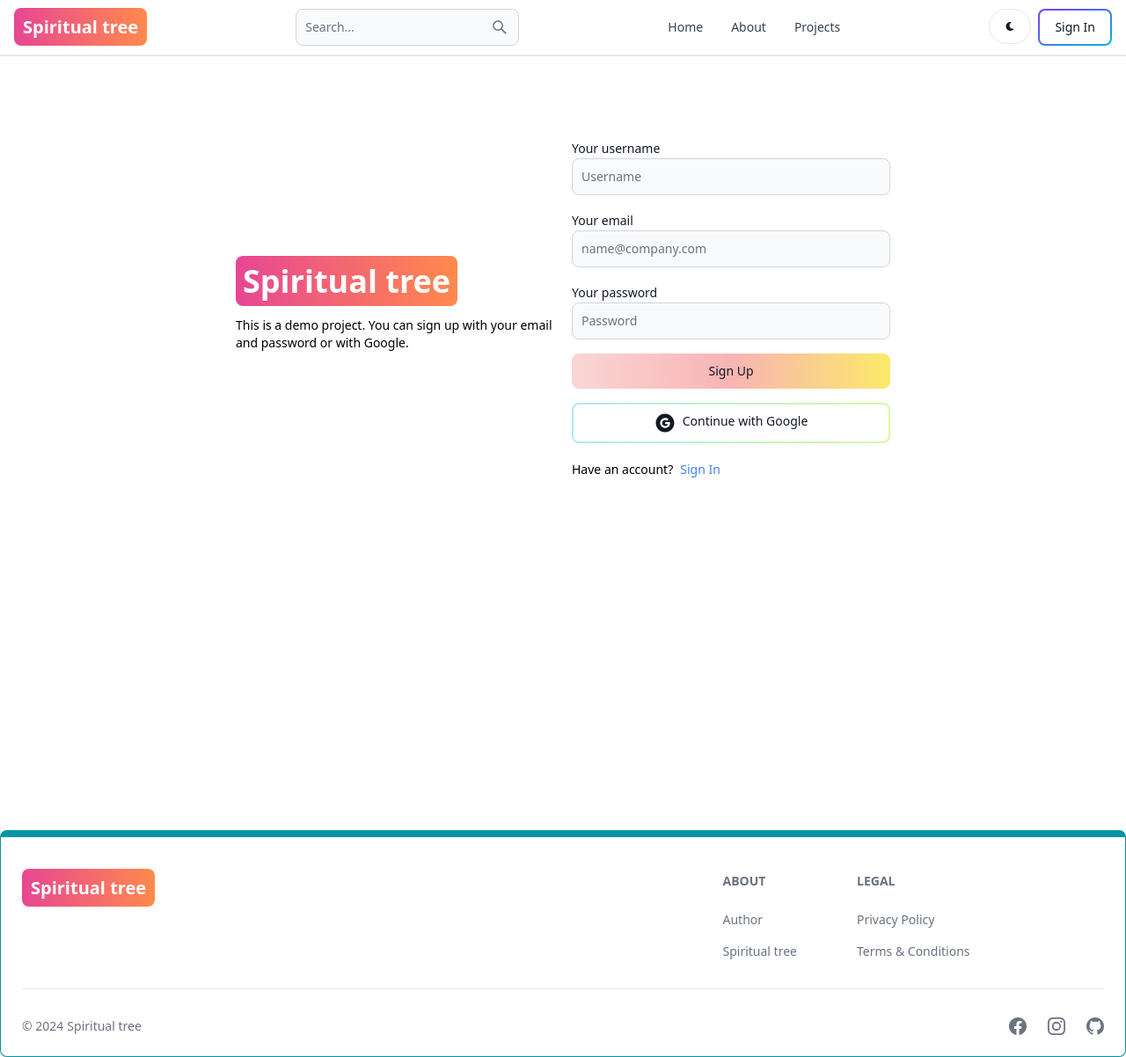
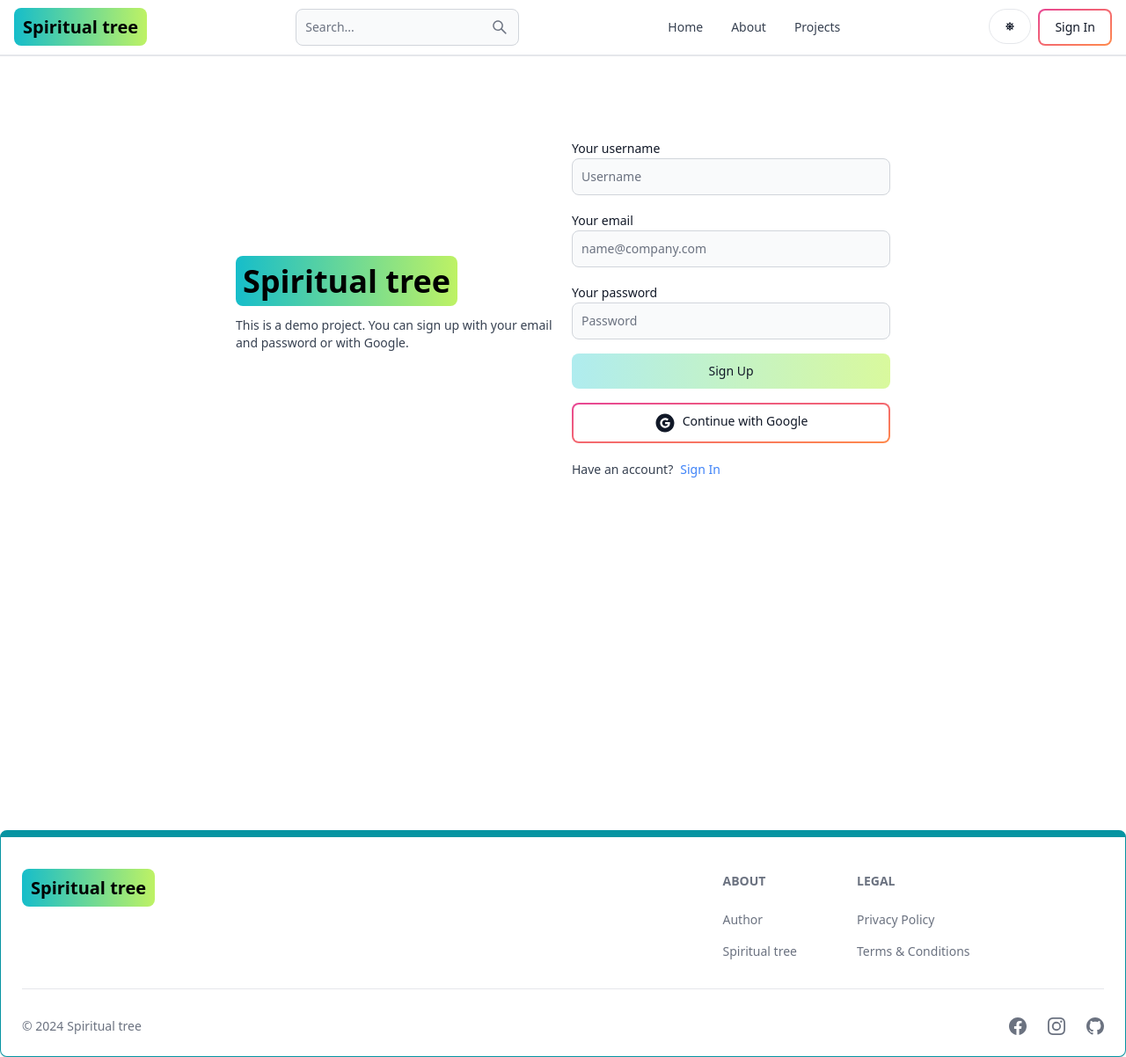
Before and after one commit to Krish-Gujarati/blogApp, a React (Vite) app in the folder client/: page /sign-up in a window 1280 px wide. Shown: the whole page at 88% size. Built offline with nearby package versions, Linux system fonts and the light colour scheme; no server answers.

Commit message:
Dark mode functionality

```diff
--- a/client/package.json
+++ b/client/package.json
@@ -14,6 +14,7 @@
     "firebase": "^10.12.2",
     "flowbite-react": "^0.9.0",
     "react": "^18.2.0",
+    "react-circular-progressbar": "^2.1.0",
     "react-dom": "^18.2.0",
     "react-icons": "^5.2.1",
     "react-redux": "^9.1.2",
--- a/client/src/components/Footer.jsx
+++ b/client/src/components/Footer.jsx
@@ -10,12 +10,13 @@ export default function FooterCom() {
           <div className="mt-5">
             <Link
               to="/"
-              className="self-center whitespace-nowrap text-lg sm:text-xl font-semibold dark:text-white"
+              className="self-center whitespace-nowrap text-lg sm:text-xl font-bold dark:text-white"
             >
               <span
-                className="px-2.5 py-2 bg-gradient-to-r from-pink-500
-        to-orange-400
-        rounded-lg  text-white"
+                className="px-2.5 py-2 bg-gradient-to-r from-teal-400
+        to-lime-300
+        rounded-lg"
+                style={{ color: "black" }}
               >
                 Spiritual tree
               </span>
@@ -25,11 +26,7 @@ export default function FooterCom() {
             <div>
               <Footer.Title title="About" />
               <Footer.LinkGroup col>
-                <Footer.Link
-                  href="https://www.100jsprojects.com"
-                  target="_blank"
-                  rel="noopener noreferrer"
-                >
+                <Footer.Link href="/" target="_blank" rel="noopener noreferrer">
                   Author
                 </Footer.Link>
                 <Footer.Link
--- a/client/src/components/Header.jsx
+++ b/client/src/components/Header.jsx
@@ -1,27 +1,30 @@
 import { Avatar, Button, Dropdown, Navbar, TextInput } from "flowbite-react";
 import { Link, useLocation } from "react-router-dom";
 import { AiOutlineSearch } from "react-icons/ai";
-import { FaMoon } from "react-icons/fa";
-import { useSelector } from "react-redux";
+import { FaMoon, FaSun } from "react-icons/fa";
+import { useSelector, useDispatch } from "react-redux";
+import { toggleTheme } from "../redux/theme/themeSlice";
 
 export default function Header() {
   const path = useLocation().pathname;
+  const dispatch = useDispatch();
   const { currentUser } = useSelector((state) => state.user);
+  const { theme } = useSelector((state) => state.theme);
   return (
     <Navbar className="border-b-2">
       <Link
         to="/"
-        className="self-center whitespace-nowrap text-sm sm:text-xl font-semibold dark:text-white"
+        className="self-center whitespace-nowrap text-sm sm:text-xl font-bold dark:text-white"
       >
         <span
-          className="px-2.5 py-2 bg-gradient-to-r from-pink-500
-        to-orange-400
-        rounded-lg  text-white"
+          className="px-2.5 py-2 bg-gradient-to-r from-teal-400
+        to-lime-300
+        rounded-lg"
+          style={{ color: "black" }}
         >
           Spiritual tree
         </span>
       </Link>
-
       <form>
         <TextInput
           type="text"
@@ -34,8 +37,13 @@ export default function Header() {
         <AiOutlineSearch />
       </Button>
       <div className="flex gap-2 md:order-2">
-        <Button className="w-12 h-10 hidden sm:inline" color="gray" pill>
-          <FaMoon />
+        <Button
+          className="w-12 h-10 hidden sm:inline"
+          color="gray"
+          pill
+          onClick={() => dispatch(toggleTheme())}
+        >
+          {theme === "light" ? <FaSun /> : <FaMoon />}
         </Button>
         {currentUser ? (
           <Dropdown
@@ -59,7 +67,7 @@ export default function Header() {
           </Dropdown>
         ) : (
           <Link to="/sign-in">
-            <Button gradientDuoTone="purpleToBlue" outline>
+            <Button gradientDuoTone="pinkToOrange" outline>
               Sign In
             </Button>
           </Link>
--- a/client/src/components/OAuth.jsx
+++ b/client/src/components/OAuth.jsx
@@ -36,7 +36,7 @@ export default function OAuth() {
   return (
     <Button
       type="button"
-      gradientDuoTone="tealToLime"
+      gradientDuoTone="pinkToOrange"
       outline
       onClick={handleGoogleClick}
     >
--- /dev/null
+++ b/client/src/components/ThemeProvider.jsx
@@ -0,0 +1,12 @@
+import { useSelector } from "react-redux";
+
+export default function ThemeProvider({ children }) {
+  const { theme } = useSelector((state) => state.theme);
+  return (
+    <div className={theme}>
+      <div className="bg-white text-gray-700 dark:text-gray-200 dark:bg-[rgb(16,23,42)] min-h-screen">
+        {children}
+      </div>
+    </div>
+  );
+}
--- a/client/src/main.jsx
+++ b/client/src/main.jsx
@@ -5,11 +5,14 @@ import "./index.css";
 import { store, persistor } from "./redux/store.js";
 import { Provider } from "react-redux";
 import { PersistGate } from "redux-persist/integration/react";
+import ThemeProvider from "./components/ThemeProvider.jsx";
 
 ReactDOM.createRoot(document.getElementById("root")).render(
   <PersistGate persistor={persistor}>
     <Provider store={store}>
-      <App />
+      <ThemeProvider>
+        <App />
+      </ThemeProvider>
     </Provider>
   </PersistGate>
 );
--- a/client/src/pages/SignIn.jsx
+++ b/client/src/pages/SignIn.jsx
@@ -49,7 +49,10 @@ export default function SignIn() {
         {/* left */}
         <div className="flex-1">
           <Link to="/" className="font-bold dark:text-white text-4xl">
-            <span className="px-2 py-1 bg-gradient-to-r from-pink-500 to-orange-400 rounded-lg text-white  ">
+            <span
+              className="px-2 py-1 bg-gradient-to-r from-teal-400 to-lime-300 rounded-lg "
+              style={{ color: "black" }}
+            >
               Spiritual tree
             </span>
           </Link>
@@ -81,7 +84,7 @@ export default function SignIn() {
               />
             </div>
             <Button
-              gradientDuoTone="redToYellow"
+              gradientDuoTone="tealToLime"
               type="submit"
               disabled={loading}
             >
--- a/client/src/pages/SignUp.jsx
+++ b/client/src/pages/SignUp.jsx
@@ -46,7 +46,10 @@ export default function SignUp() {
         {/* left */}
         <div className="flex-1">
           <Link to="/" className="font-bold dark:text-white text-4xl">
-            <span className="px-2 py-1 bg-gradient-to-r from-pink-500 to-orange-400 rounded-lg text-white  ">
+            <span
+              className="px-2 py-1 bg-gradient-to-r from-teal-400 to-lime-300 rounded-lg"
+              style={{ color: "black" }}
+            >
               Spiritual tree
             </span>
           </Link>
@@ -87,7 +90,7 @@ export default function SignUp() {
               />
             </div>
             <Button
-              gradientDuoTone="redToYellow"
+              gradientDuoTone="tealToLime"
               type="submit"
               disabled={loading}
             >
--- a/client/src/redux/store.js
+++ b/client/src/redux/store.js
@@ -1,11 +1,13 @@
 import { configureStore , combineReducers} from '@reduxjs/toolkit'
 import userReducer from './user/userSlice'
+import themeReducer from "./theme/themeSlice";
 
 import { persistReducer, persistStore } from 'redux-persist';
 import storage from 'redux-persist/lib/storage';
 
 const rootReducer = combineReducers({
   user: userReducer,
+  theme:themeReducer,
 });
 
 const persistConfig = {
--- /dev/null
+++ b/client/src/redux/theme/themeSlice.js
@@ -0,0 +1,19 @@
+import {createSlice} from '@reduxjs/toolkit';
+
+const initialState = {
+    theme: 'light',
+};
+
+const themeSlice = createSlice({
+    name: 'theme',
+    initialState,
+    reducers: {
+        toggleTheme: (state) => {
+            state.theme = state.theme === 'light' ? 'dark' : 'light';
+        },
+        }
+});
+
+export const {toggleTheme} = themeSlice.actions;
+
+export default themeSlice.reducer;
--- a/package.json
+++ b/package.json
@@ -13,6 +13,7 @@
   "description": "",
   "dependencies": {
     "bcryptjs": "^2.4.3",
+    "cookie-parser": "^1.4.6",
     "dotenv": "^16.4.5",
     "express": "^4.19.2",
     "jsonwebtoken": "^9.0.2",
```
Also changed, not shown: 2 other files (tests, documents, lock files or other folders).
